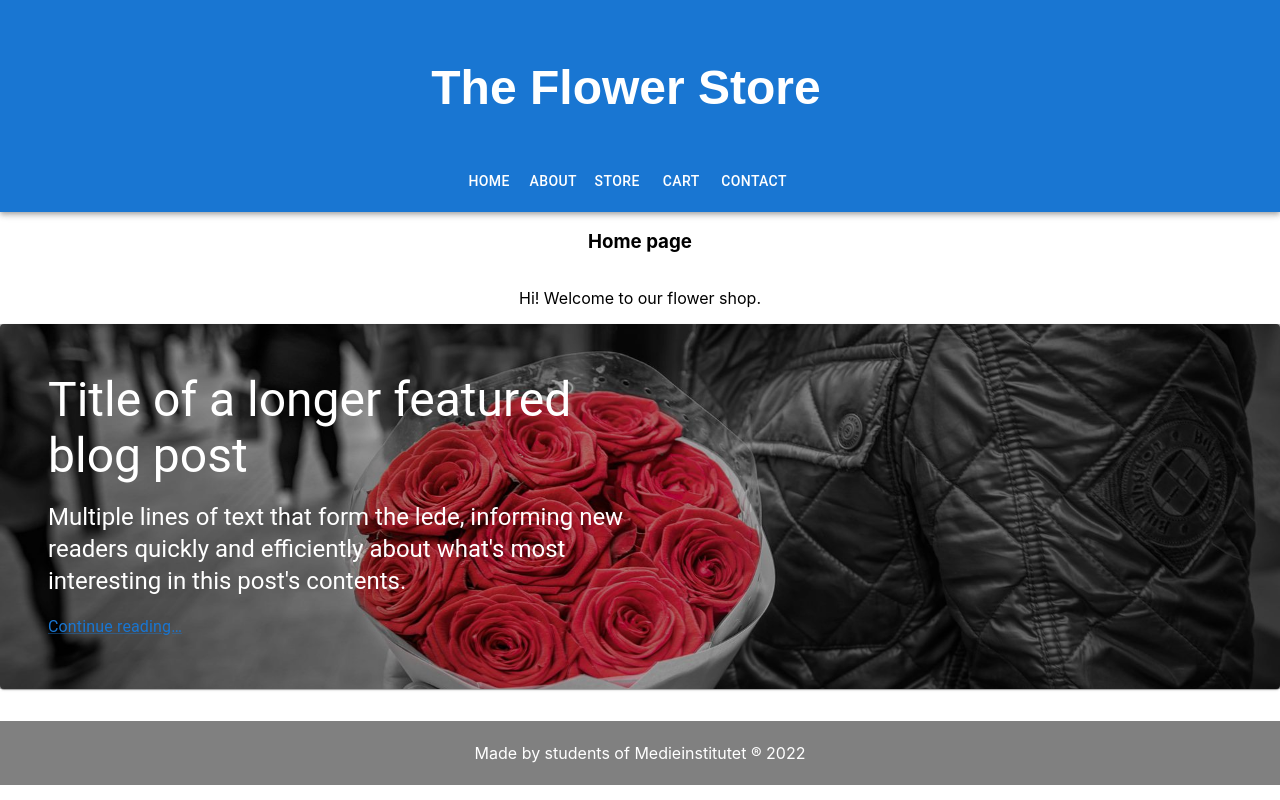
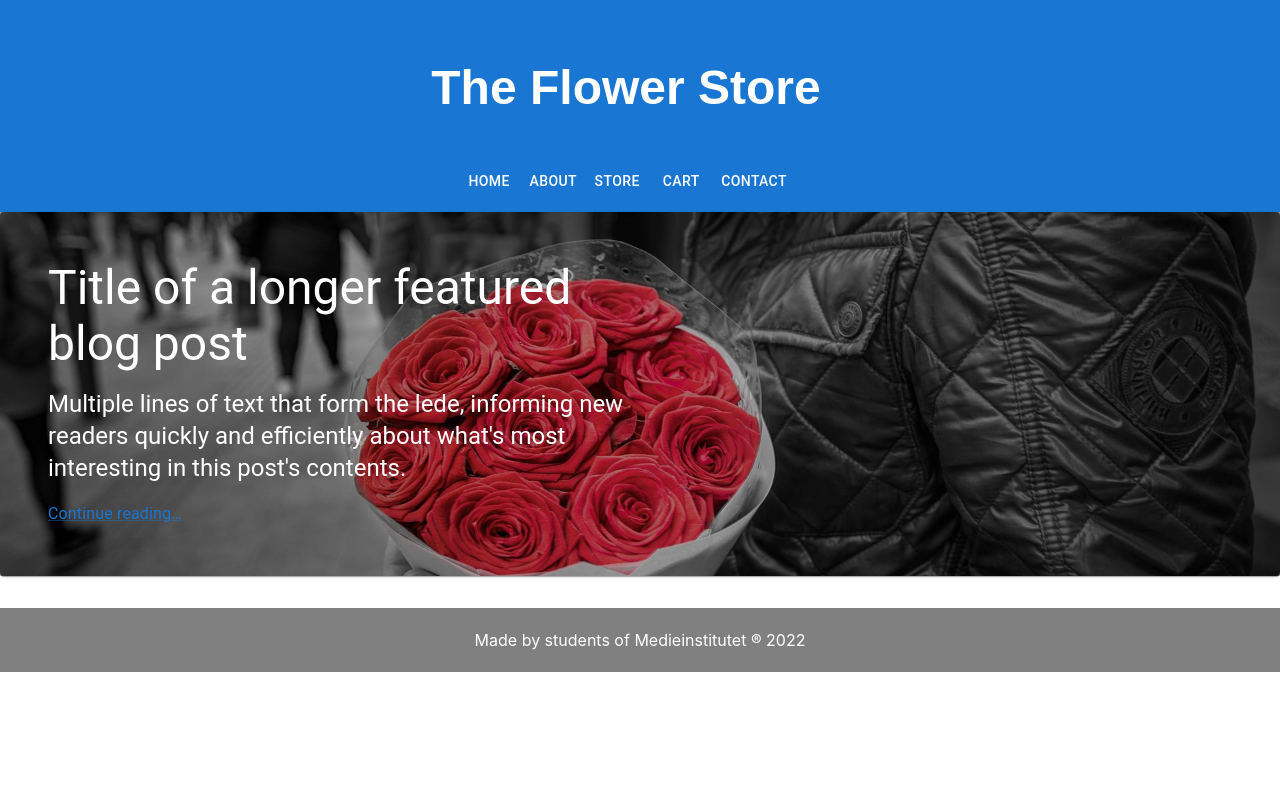
Before and after one commit to TingCythia/flower-store, a React (Vite) app: page / in a window 1280 px wide. Built offline with nearby package versions, Linux system fonts and the light colour scheme.

Commit message:
change the image to home path

```diff
--- a/src/App.tsx
+++ b/src/App.tsx
@@ -9,16 +9,7 @@ import Home from './pages/Home'
 import Store from './pages/Store'
 import Footer from './components/Footer'
 import Toolbar from '@mui/material/Toolbar';
-import MainFeaturedPost from "./components/backgroundImg"
-import BI from "./images/backgroundImg.jpg"
-const mainFeaturedPost = {
-  title: 'Title of a longer featured blog post',
-  description:
-    "Multiple lines of text that form the lede, informing new readers quickly and efficiently about what's most interesting in this post's contents.",
-  image: BI,
-  imageText: 'main image description',
-  linkText: 'Continue reading…',
-};
+
 
 
 function App() {
@@ -38,7 +29,7 @@ function App() {
         Hello World
       </div> */}
 
-      <MainFeaturedPost post={mainFeaturedPost} />
+
       <Toolbar style={{ backgroundColor: "grey", justifyContent: "Center", position: "static", height: "50px", color: "white"}}>
       <Footer />
       </Toolbar>
--- a/src/Pages/Home.tsx
+++ b/src/Pages/Home.tsx
@@ -1,22 +1,28 @@
 import React from 'react'
 import { CSSProperties } from '@material-ui/core/styles/withStyles'
+import MainFeaturedPost from "../components/backgroundImg"
+import BI from "../images/backgroundImg.jpg"
+
+
+
+const mainFeaturedPost = {
+  title: 'Title of a longer featured blog post',
+  description:
+    "Multiple lines of text that form the lede, informing new readers quickly and efficiently about what's most interesting in this post's contents.",
+  image: BI,
+  imageText: 'main image description',
+  linkText: 'Continue reading…',
+};
 
 const Home = () => {
   return (
-    <>
-
-    <div style={boxStyle}><h3>Home page</h3></div>
-    <div style={boxStyle}>
-    <p>Hi! Welcome to our flower shop.</p>
-
-    </div>
-    </>
+<MainFeaturedPost post={mainFeaturedPost} />
   )
 }
 
-const boxStyle: CSSProperties = {
+/* const boxStyle: CSSProperties = {
   display: "flex",
   justifyContent: "center",
-}
+} */
 
 export default Home
```
